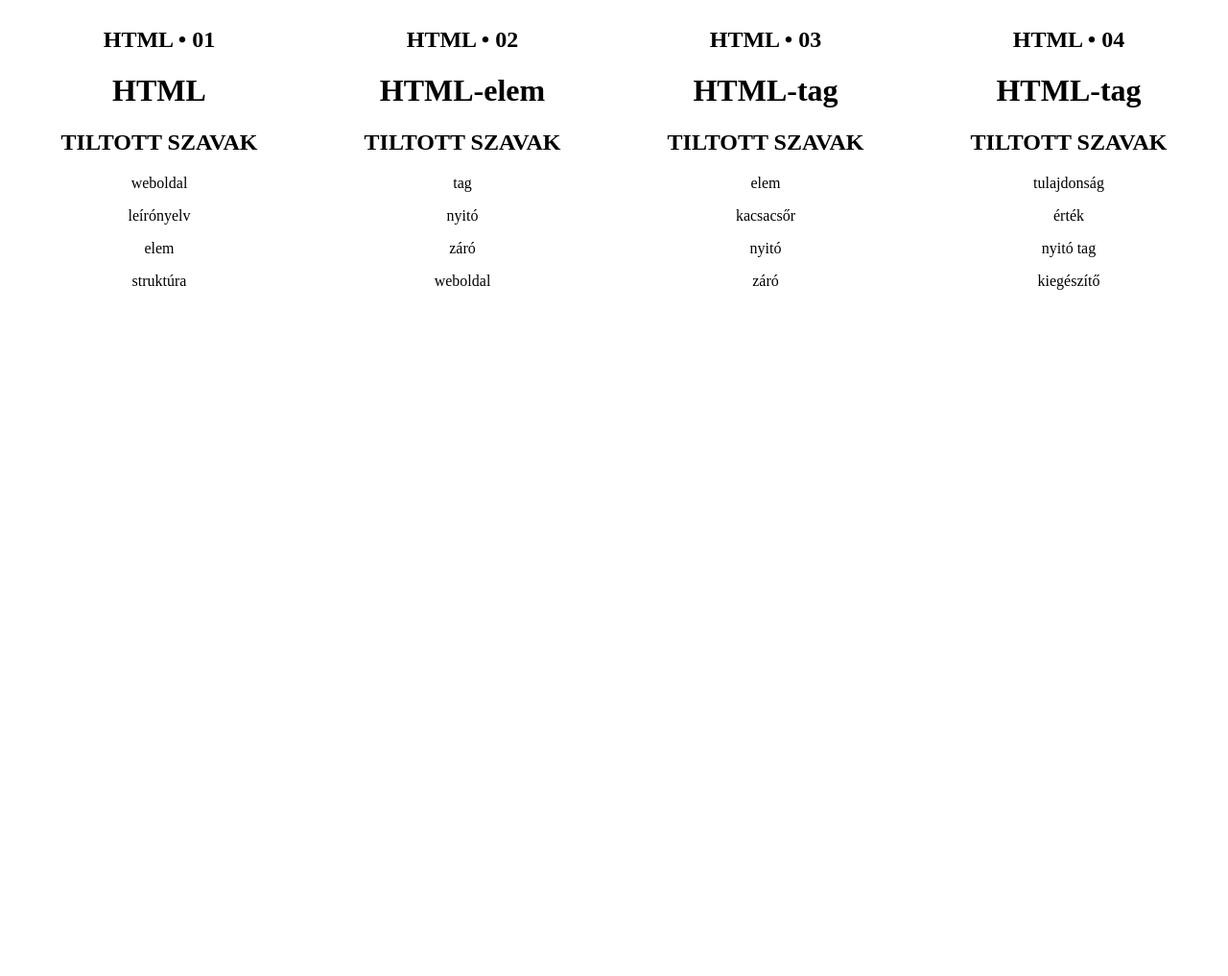
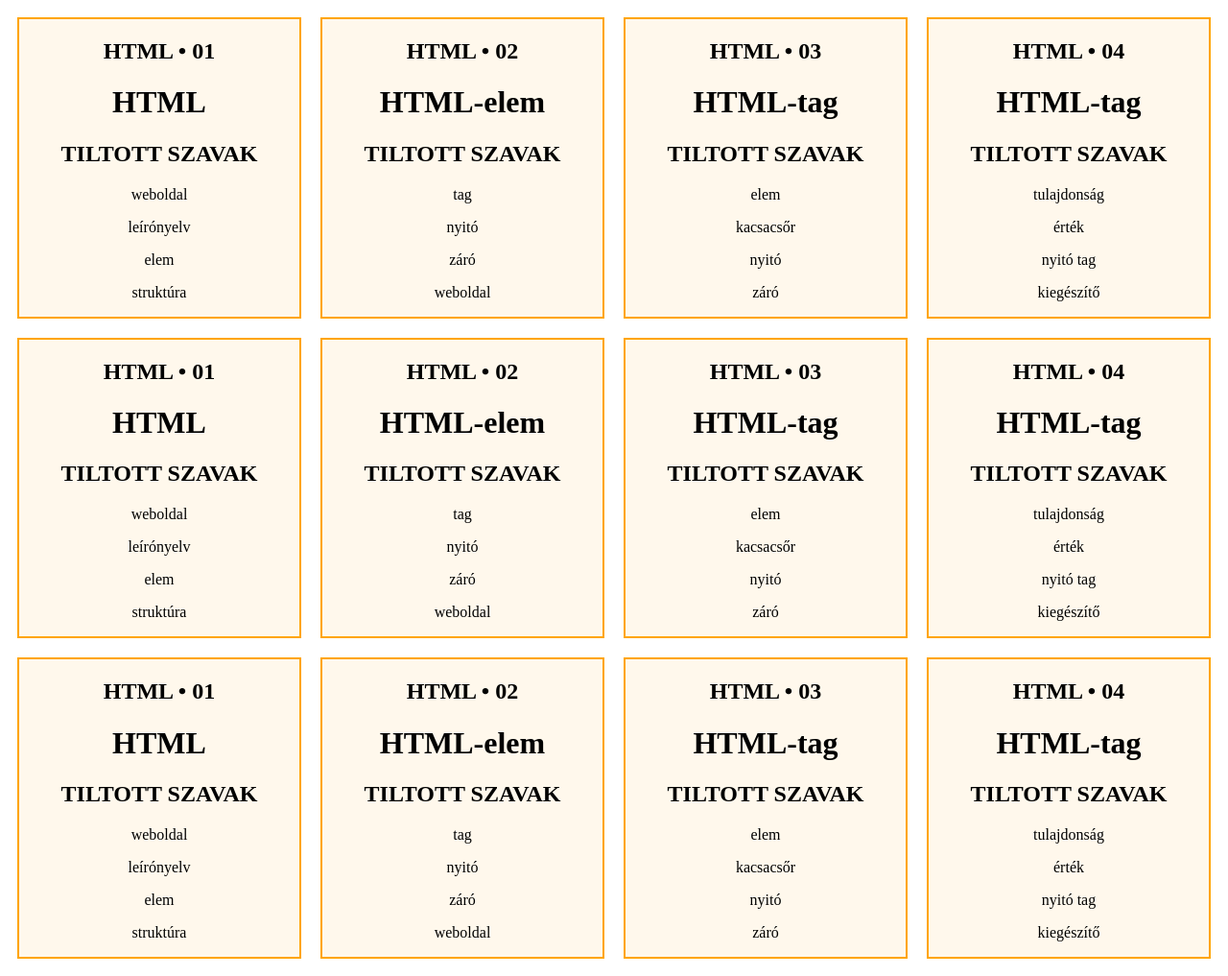
Before and after one commit to KarolyFinta/1oraifeladat20260908, a plain HTML site: page index.html in a window 1280 px wide. Shown: the whole page at 96% size. Before the commit the page ends 800 px from the top, so only its background shows below. Drawn offline with Linux system fonts and the light colour scheme.

Commit message:
almost done

```diff
--- a/index.html
+++ b/index.html
@@ -8,7 +8,7 @@
 </head>
 <body>
     <main>
-        <div id="tarolo">
+        <div class="tarolo">
             <h2>HTML  •  01</h2>
             <h1>HTML</h1>
             <h2>TILTOTT SZAVAK</h2>
@@ -17,7 +17,7 @@
             <p>elem</p>
             <p>struktúra</p>
         </div>
-        <div id="tarolo">
+        <div class="tarolo">
             <h2>HTML  •  02</h2>
             <h1>HTML-elem</h1>
             <h2>TILTOTT SZAVAK</h2>
@@ -26,7 +26,7 @@
             <p>záró</p>
             <p>weboldal</p>
         </div>
-        <div id="tarolo">
+        <div class="tarolo">
             <h2>HTML  •  03</h2>
             <h1>HTML-tag</h1>
             <h2>TILTOTT SZAVAK</h2>
@@ -35,7 +35,79 @@
             <p>nyitó</p>
             <p>záró</p>
         </div>
-        <div id="tarolo">
+        <div class="tarolo">
+            <h2>HTML  •  04</h2>
+            <h1>HTML-tag</h1>
+            <h2>TILTOTT SZAVAK</h2>
+            <p>tulajdonság</p>
+            <p>érték</p>
+            <p>nyitó tag</p>
+            <p>kiegészítő</p>
+        </div>
+        <div class="tarolo">
+            <h2>HTML  •  01</h2>
+            <h1>HTML</h1>
+            <h2>TILTOTT SZAVAK</h2>
+            <p>weboldal</p>
+            <p>leírónyelv</p>
+            <p>elem</p>
+            <p>struktúra</p>
+        </div>
+        <div class="tarolo">
+            <h2>HTML  •  02</h2>
+            <h1>HTML-elem</h1>
+            <h2>TILTOTT SZAVAK</h2>
+            <p>tag</p>
+            <p>nyitó</p>
+            <p>záró</p>
+            <p>weboldal</p>
+        </div>
+        <div class="tarolo">
+            <h2>HTML  •  03</h2>
+            <h1>HTML-tag</h1>
+            <h2>TILTOTT SZAVAK</h2>
+            <p>elem</p>
+            <p>kacsacsőr</p>
+            <p>nyitó</p>
+            <p>záró</p>
+        </div>
+        <div class="tarolo">
+            <h2>HTML  •  04</h2>
+            <h1>HTML-tag</h1>
+            <h2>TILTOTT SZAVAK</h2>
+            <p>tulajdonság</p>
+            <p>érték</p>
+            <p>nyitó tag</p>
+            <p>kiegészítő</p>
+        </div>
+        <div class="tarolo">
+            <h2>HTML  •  01</h2>
+            <h1>HTML</h1>
+            <h2>TILTOTT SZAVAK</h2>
+            <p>weboldal</p>
+            <p>leírónyelv</p>
+            <p>elem</p>
+            <p>struktúra</p>
+        </div>
+        <div class="tarolo">
+            <h2>HTML  •  02</h2>
+            <h1>HTML-elem</h1>
+            <h2>TILTOTT SZAVAK</h2>
+            <p>tag</p>
+            <p>nyitó</p>
+            <p>záró</p>
+            <p>weboldal</p>
+        </div>
+        <div class="tarolo">
+            <h2>HTML  •  03</h2>
+            <h1>HTML-tag</h1>
+            <h2>TILTOTT SZAVAK</h2>
+            <p>elem</p>
+            <p>kacsacsőr</p>
+            <p>nyitó</p>
+            <p>záró</p>
+        </div>
+        <div class="tarolo">
             <h2>HTML  •  04</h2>
             <h1>HTML-tag</h1>
             <h2>TILTOTT SZAVAK</h2>
--- a/style.css
+++ b/style.css
@@ -11,5 +11,12 @@ main {
 .tarolo {
     margin: 10px;
     min-width: 50px;
-    border: 1px solid orange;
+    border: 2px solid orange;
+    background-color: rgba(255, 166, 0, 0.075);
 }
+
+@media screen and (max-width:750px) {
+    main {
+        grid-template-columns: 1fr 1fr;
+    }
+}
```
